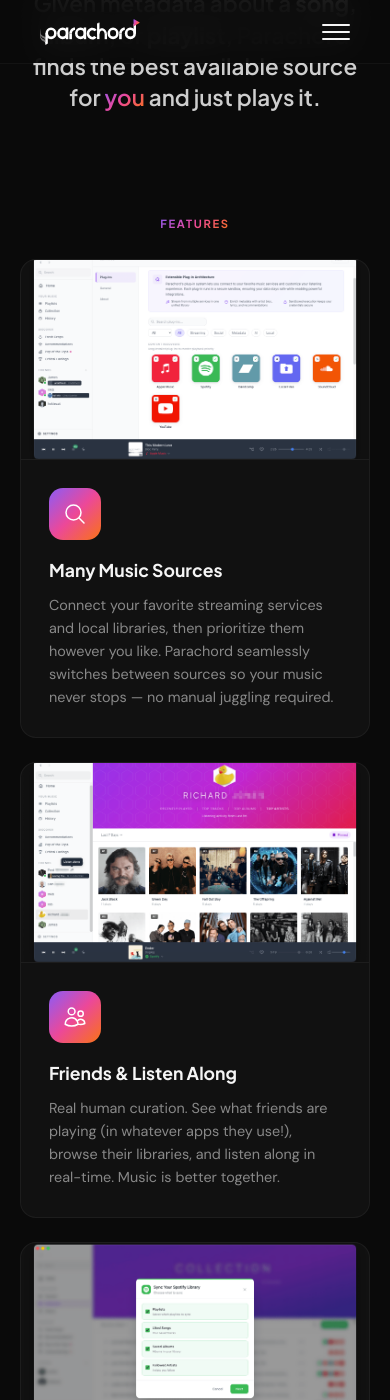
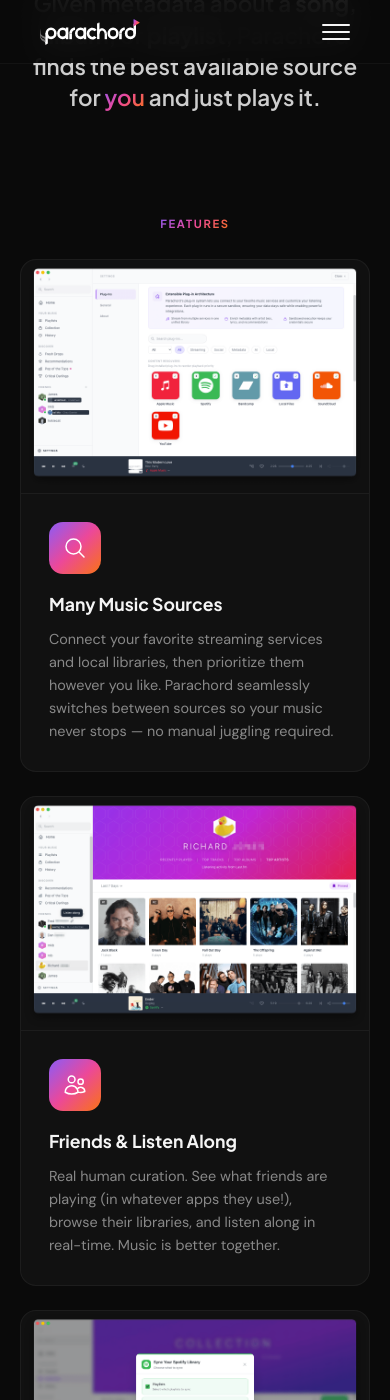
Before and after one commit to Parachord/parachord-website, a Jekyll site: the page index.html, which Jekyll copies as it is, in a window 390 px wide and 1400 px high, scrolled down 1720 px. Built offline with Jekyll 4.4.1, drawn with Linux system fonts in a browser that asks for light colours; comment, search, counter and statistics services are not loaded.

Commit message:
Features: show full screenshots on narrow screens
Below the two-column breakpoint the 200px center crop cut desktop captures
to a strip, so feature screenshots now render at natural height there.

Co-Authored-By: Claude Fable 5.1 <noreply@anthropic.com>

```diff
--- a/index.html
+++ b/index.html
@@ -564,6 +564,7 @@
             .hero-shot { border-radius: 16px; max-width: 420px; }
             .hero-phone { left: auto; right: -24px; bottom: -24px; }
             .features-grid { grid-template-columns: repeat(2, 1fr); }
+            .feature-screenshot { height: auto; }  /* narrow columns: show the whole capture instead of a 200px center crop */
             .exp-grid { grid-template-columns: 1fr; }
             .nav-links { display: none; }
             .hamburger { display: flex; }
```
